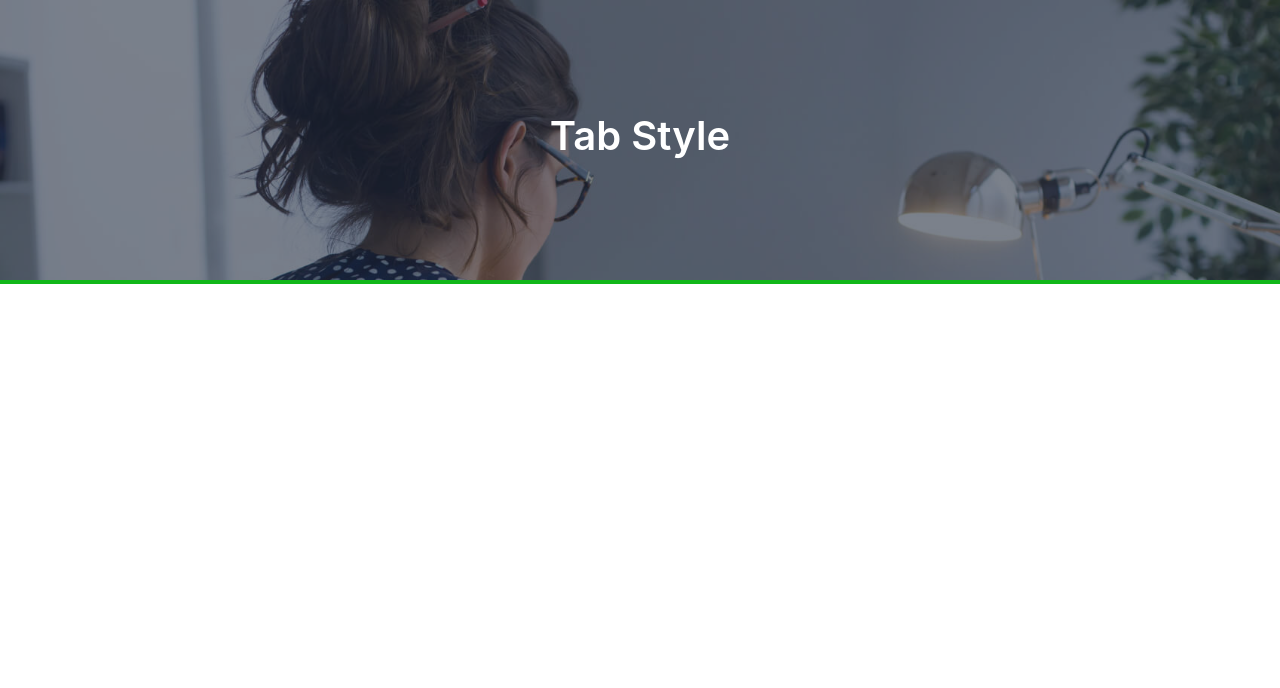
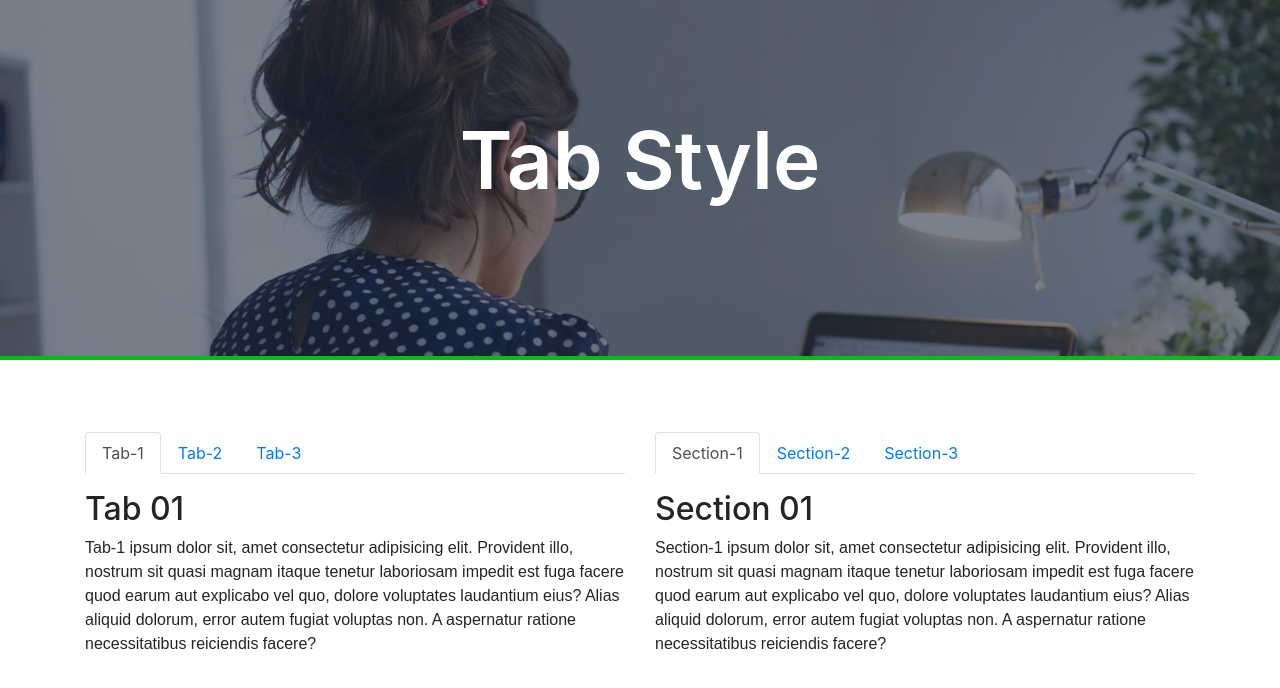
Before and after one commit to danishulhassan7/job-stock, a React (Create React App) app in the folder job-stock/: page /tabStyle in a window 1280 px wide. Shown: the top 688 px of the page. Built offline with nearby package versions, Linux system fonts and the light colour scheme.

Commit message:
Job-Stock >> Tabs: Done with the structure of Tabs

```diff
--- a/job-stock/src/App.js
+++ b/job-stock/src/App.js
@@ -3,7 +3,7 @@ import 'bootstrap/dist/css/bootstrap.min.css';
 import { BrowserRouter as Router, Route, Switch } from 'react-router-dom';
 import { Freelancing } from './components/Freelancing';
 import { Home } from './components/Home';
-import { TabStyle } from './components/TabStyle';
+import TabStyle  from './components/TabStyle';
 
 function App() {
   return (
--- a/job-stock/src/components/TabStyle.js
+++ b/job-stock/src/components/TabStyle.js
@@ -1,20 +1,71 @@
-import React from 'react';
+import React, { useState } from 'react';
 import '../App.css';
 import 'bootstrap/dist/css/bootstrap.min.css';
-import { Container, Row, Col, Tab } from 'react-bootstrap';
+import { Container, Row, Col, Tabs, Tab } from 'react-bootstrap';
 import Styles from './Styles';
 import bannerImg from '../assets/img/banner-10.jpg';
 
-export const TabStyle = () => (
+function TabStyle() {
+    const [key, setKey] = useState('Section-1');
+    const [key1, setKey1] = useState('Tab-1');
+
+    return (
         <Styles>
-			<section class="inner-header-title" style={{backgroundImage: "url(" + bannerImg + ")"}}>
+            <section class="inner-header-title" style={{ backgroundImage: "url(" + bannerImg + ")", height: '360px' }}>
                 <Container>
                     <Row>
-                        <Col>
-                            <h1>Tab Style</h1>
+                        <Col md={12}>
+                            <h1 style={{ fontSize: '5em', fontStyle: 'bold' }}>Tab Style</h1>
                         </Col>
                     </Row>
                 </Container>
-			</section>
+            </section> <br /> <br /> <br />
+            <Container>
+                <Row>
+                    <Col md={6} sm={12}>
+                        <Tabs
+                            id="controlled-tab-example"
+                            activeKey={key1}
+                            onSelect={(k) => setKey1(k)}
+                        >
+                            <Tab eventKey="Tab-1" title="Tab-1" className="mt-3">
+                                <h2>Tab 01</h2>
+                                <p>Tab-1 ipsum dolor sit, amet consectetur adipisicing elit. Provident illo, nostrum sit quasi magnam itaque tenetur laboriosam impedit est fuga facere quod earum aut explicabo vel quo, dolore voluptates laudantium eius? Alias aliquid dolorum, error autem fugiat voluptas non. A aspernatur ratione necessitatibus reiciendis facere?</p>
+                            </Tab>
+                            <Tab eventKey="Tab-2" title="Tab-2" className="mt-3">
+                                <h2>Tab 02</h2>
+                                <p>Tab-2 ipsum dolor sit, amet consectetur adipisicing elit. Provident illo, nostrum sit quasi magnam itaque tenetur laboriosam impedit est fuga facere quod earum aut explicabo vel quo, dolore voluptates laudantium eius? Alias aliquid dolorum, error autem fugiat voluptas non. A aspernatur ratione necessitatibus reiciendis facere?</p>
+                            </Tab>
+                            <Tab eventKey="Tab-3" title="Tab-3" className="mt-3">
+                                <h2>Tab 03</h2>
+                                <p>Tab-3 ipsum dolor sit, amet consectetur adipisicing elit. Provident illo, nostrum sit quasi magnam itaque tenetur laboriosam impedit est fuga facere quod earum aut explicabo vel quo, dolore voluptates laudantium eius? Alias aliquid dolorum, error autem fugiat voluptas non. A aspernatur ratione necessitatibus reiciendis facere?</p>
+                            </Tab>
+                        </Tabs>
+                    </Col>
+                    <Col md={6} sm={12}>
+                        <Tabs
+                            id="controlled-tab-example"
+                            activeKey={key}
+                            onSelect={(k) => setKey(k)}
+                        >
+                            <Tab eventKey="Section-1" title="Section-1" className="mt-3">
+                                <h2>Section 01</h2>
+                                <p>Section-1 ipsum dolor sit, amet consectetur adipisicing elit. Provident illo, nostrum sit quasi magnam itaque tenetur laboriosam impedit est fuga facere quod earum aut explicabo vel quo, dolore voluptates laudantium eius? Alias aliquid dolorum, error autem fugiat voluptas non. A aspernatur ratione necessitatibus reiciendis facere?</p>
+                            </Tab>
+                            <Tab eventKey="Section-2" title="Section-2" className="mt-3">
+                                <h2>Section 02</h2>
+                                <p>Section-2 ipsum dolor sit, amet consectetur adipisicing elit. Provident illo, nostrum sit quasi magnam itaque tenetur laboriosam impedit est fuga facere quod earum aut explicabo vel quo, dolore voluptates laudantium eius? Alias aliquid dolorum, error autem fugiat voluptas non. A aspernatur ratione necessitatibus reiciendis facere?</p>
+                            </Tab>
+                            <Tab eventKey="Section-3" title="Section-3" className="mt-3">
+                                <h2>Section 03</h2>
+                                <p>Section-3 ipsum dolor sit, amet consectetur adipisicing elit. Provident illo, nostrum sit quasi magnam itaque tenetur laboriosam impedit est fuga facere quod earum aut explicabo vel quo, dolore voluptates laudantium eius? Alias aliquid dolorum, error autem fugiat voluptas non. A aspernatur ratione necessitatibus reiciendis facere?</p>
+                            </Tab>
+                        </Tabs>
+                    </Col>
+                </Row>
+            </Container> <br/> <br/> <br/>
         </Styles>
     );
+}
+
+export default TabStyle;
```
Also changed, not shown: 1 other file (tests, documents, lock files or other folders). Lines whose indentation alone changed are shown as unchanged.
